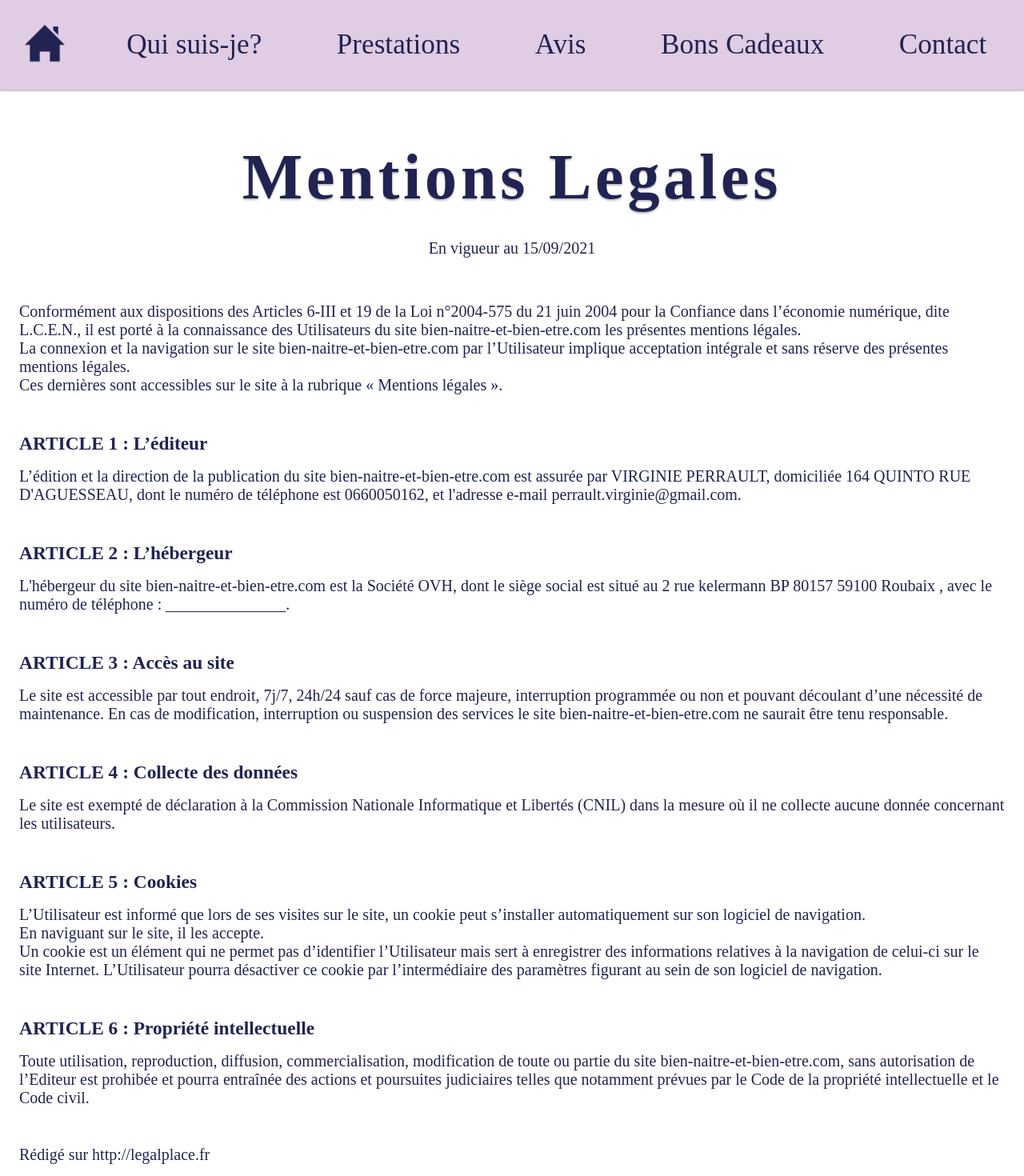
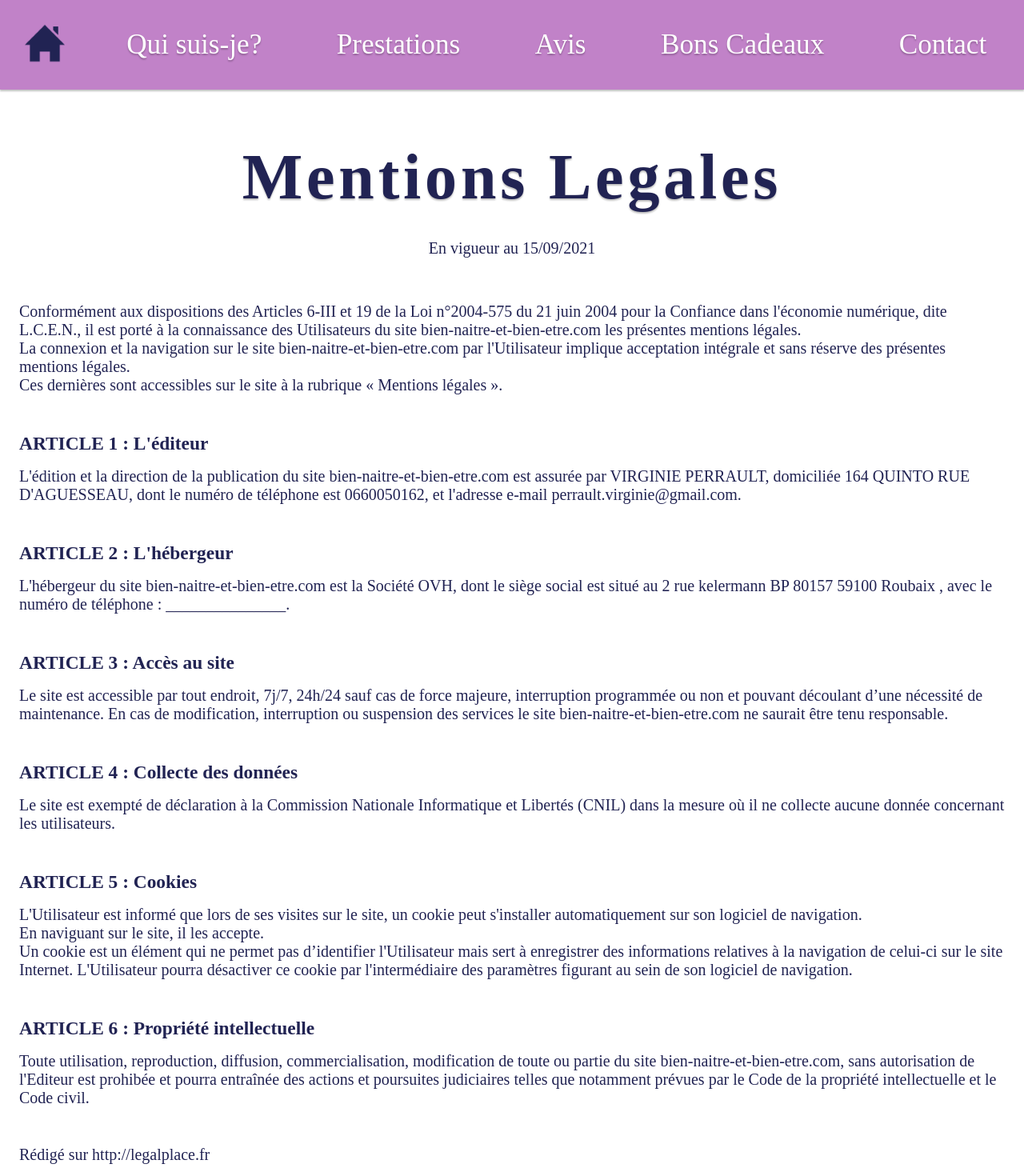
Before and after one commit to RaspberryChaos/next-site-virginie-perrault, a Next.js app: page /mentions-legales in a window 1280 px wide. Shown: the top 1470 px of the page at 80% size. Built offline with nearby package versions, Linux system fonts and the light colour scheme; a web font is replaced by a local one.

Commit message:
message sent page added

```diff
--- a/components/LandingPage.js
+++ b/components/LandingPage.js
@@ -9,14 +9,14 @@ const LandingPage = () => {
           <h1>Bien être</h1>
           <h2>Virginie Perrault</h2>
           <p className={styles.aideSoignante}>
-            Aide soignante et auxiliaire de puériculture au sein de l'hôpital
+            Aide soignante et auxiliaire de puériculture au sein de l&apos;hôpital
             public
           </p>
           <p>-Ateliers massage bébé</p>
           <p>-Massage femmes enceintes</p>
           <p>-Animation des groupes de paroles pour les papas</p>
           <p>-Conseils en périnatalité</p>
-          <p>-Atelier toucher relaxation à l'école et à la crèche</p>
+          <p>-Atelier toucher relaxation à l&apos;école et à la crèche</p>
           <div className={styles.headerButtons}>
             <a href="#prestations" className="btn btnEsp">Découvrir Mes Services</a>
             <a href="#contact" className="btn btnRdv">Me Contacter</a>
--- a/pages/mentions-legales.js
+++ b/pages/mentions-legales.js
@@ -15,38 +15,38 @@ export default function MentionsLegales() {
       <div style={articles}>
         <p>
           Conformément aux dispositions des Articles 6-III et 19 de la Loi
-          n°2004-575 du 21 juin 2004 pour la Confiance dans l’économie
+          n°2004-575 du 21 juin 2004 pour la Confiance dans l&apos;économie
           numérique, dite L.C.E.N., il est porté à la connaissance des
           Utilisateurs du site bien-naitre-et-bien-etre.com les présentes
-          mentions légales.{" "}
+          mentions légales.
         </p>
         <p>
           La connexion et la navigation sur le site bien-naitre-et-bien-etre.com
-          par l’Utilisateur implique acceptation intégrale et sans réserve des
-          présentes mentions légales.{" "}
+          par l&apos;Utilisateur implique acceptation intégrale et sans réserve des
+          présentes mentions légales.
         </p>
         <p>
           Ces dernières sont accessibles sur le site à la rubrique « Mentions
-          légales ».{" "}
+          légales ».
         </p>
       </div>
 
       <div style={articles}>
-        <h3 style={headerMargin}>ARTICLE 1 : L’éditeur</h3>
+        <h3 style={headerMargin}>ARTICLE 1 : L&apos;éditeur</h3>
         <p>
-          L’édition et la direction de la publication du site
+          L&apos;édition et la direction de la publication du site
           bien-naitre-et-bien-etre.com est assurée par VIRGINIE PERRAULT,
-          domiciliée 164 QUINTO RUE D'AGUESSEAU, dont le numéro de téléphone est
-          0660050162, et l'adresse e-mail perrault.virginie@gmail.com.{" "}
+          domiciliée 164 QUINTO RUE D&apos;AGUESSEAU, dont le numéro de téléphone est
+          0660050162, et l&apos;adresse e-mail perrault.virginie@gmail.com.
         </p>
       </div>
 
       <div style={articles}>
-        <h3 style={headerMargin}>ARTICLE 2 : L’hébergeur</h3>
+        <h3 style={headerMargin}>ARTICLE 2 : L&apos;hébergeur</h3>
         <p>
-          L'hébergeur du site bien-naitre-et-bien-etre.com est la Société OVH,
+          L&apos;hébergeur du site bien-naitre-et-bien-etre.com est la Société OVH,
           dont le siège social est situé au 2 rue kelermann BP 80157 59100
-          Roubaix , avec le numéro de téléphone : _______________.{" "}
+          Roubaix , avec le numéro de téléphone : _______________.
         </p>
       </div>
 
@@ -66,23 +66,23 @@ export default function MentionsLegales() {
         <p>
           Le site est exempté de déclaration à la Commission Nationale
           Informatique et Libertés (CNIL) dans la mesure où il ne collecte
-          aucune donnée concernant les utilisateurs.{" "}
+          aucune donnée concernant les utilisateurs.
         </p>
       </div>
 
       <div style={articles}>
         <h3 style={headerMargin}>ARTICLE 5 : Cookies</h3>
         <p>
-          L’Utilisateur est informé que lors de ses visites sur le site, un
-          cookie peut s’installer automatiquement sur son logiciel de
-          navigation.{" "}
+          L&apos;Utilisateur est informé que lors de ses visites sur le site, un
+          cookie peut s&apos;installer automatiquement sur son logiciel de
+          navigation.
         </p>
         <p>En naviguant sur le site, il les accepte.</p>
         <p>
-          Un cookie est un élément qui ne permet pas d’identifier l’Utilisateur
+          Un cookie est un élément qui ne permet pas d’identifier l&apos;Utilisateur
           mais sert à enregistrer des informations relatives à la navigation de
-          celui-ci sur le site Internet. L’Utilisateur pourra désactiver ce
-          cookie par l’intermédiaire des paramètres figurant au sein de son
+          celui-ci sur le site Internet. L&apos;Utilisateur pourra désactiver ce
+          cookie par l&apos;intermédiaire des paramètres figurant au sein de son
           logiciel de navigation.
         </p>
       </div>
@@ -91,8 +91,8 @@ export default function MentionsLegales() {
         <h3 style={headerMargin}>ARTICLE 6 : Propriété intellectuelle</h3>
         <p>
           Toute utilisation, reproduction, diffusion, commercialisation,
-          modification de toute ou partie du site bien-naitre-et-bien-etre.com﻿,
-          sans autorisation de l’Editeur est prohibée et pourra entraînée des
+          modification de toute ou partie du site bien-naitre-et-bien-etre.com,
+          sans autorisation de l&apos;Editeur est prohibée et pourra entraînée des
           actions et poursuites judiciaires telles que notamment prévues par le
           Code de la propriété intellectuelle et le Code civil.
         </p>
--- a/styles/Nav.module.css
+++ b/styles/Nav.module.css
@@ -5,15 +5,16 @@
     justify-content: flex-end;
     align-items: center;
     box-shadow: var(--text-shadow);
-    background-color: var(--clr-nav);
+    background-color: var(--clr-purple);
   }
 
   .navLink {
     font-family: var(--ff-);
-    color: var(--clr-headings);
+    color: #ffffff;
     font-size: 2rem;
     padding: 0 1rem;
     text-align: center;
+    text-shadow: var(--text-shadow);
   }
 
   .navLink:hover {
@@ -57,7 +58,7 @@
     right: -100%;
     top: 14vh;
     flex-direction: column;
-    background-color: var(--clr-nav);
+    background-color: transparent;
     background-image: linear-gradient(var(--clr-nav), var(--clr-purple));
     width: 100%;
     border-bottom-left-radius: 1rem;
--- a/styles/globals.css
+++ b/styles/globals.css
@@ -200,13 +200,6 @@ textarea::placeholder {
   opacity: 0.6;
 }
 
-/*Thanks Page*/
-
-.space-between {
-  display: flex;
-  flex-direction: column;
-  justify-content: space-between;
-}
 
 /*MEDIA QUERIES*/
 
@@ -218,6 +211,10 @@ textarea::placeholder {
 
   #headings h1 {
     font-size: 5rem;
+  }
+
+  .subheading {
+    font-size: 2.5rem;
   }
 
   .location {
```
Also changed, not shown: components/QuiSuisJe.js (+4 -4 lines), pages/message.js (added, +23 -0 lines).
